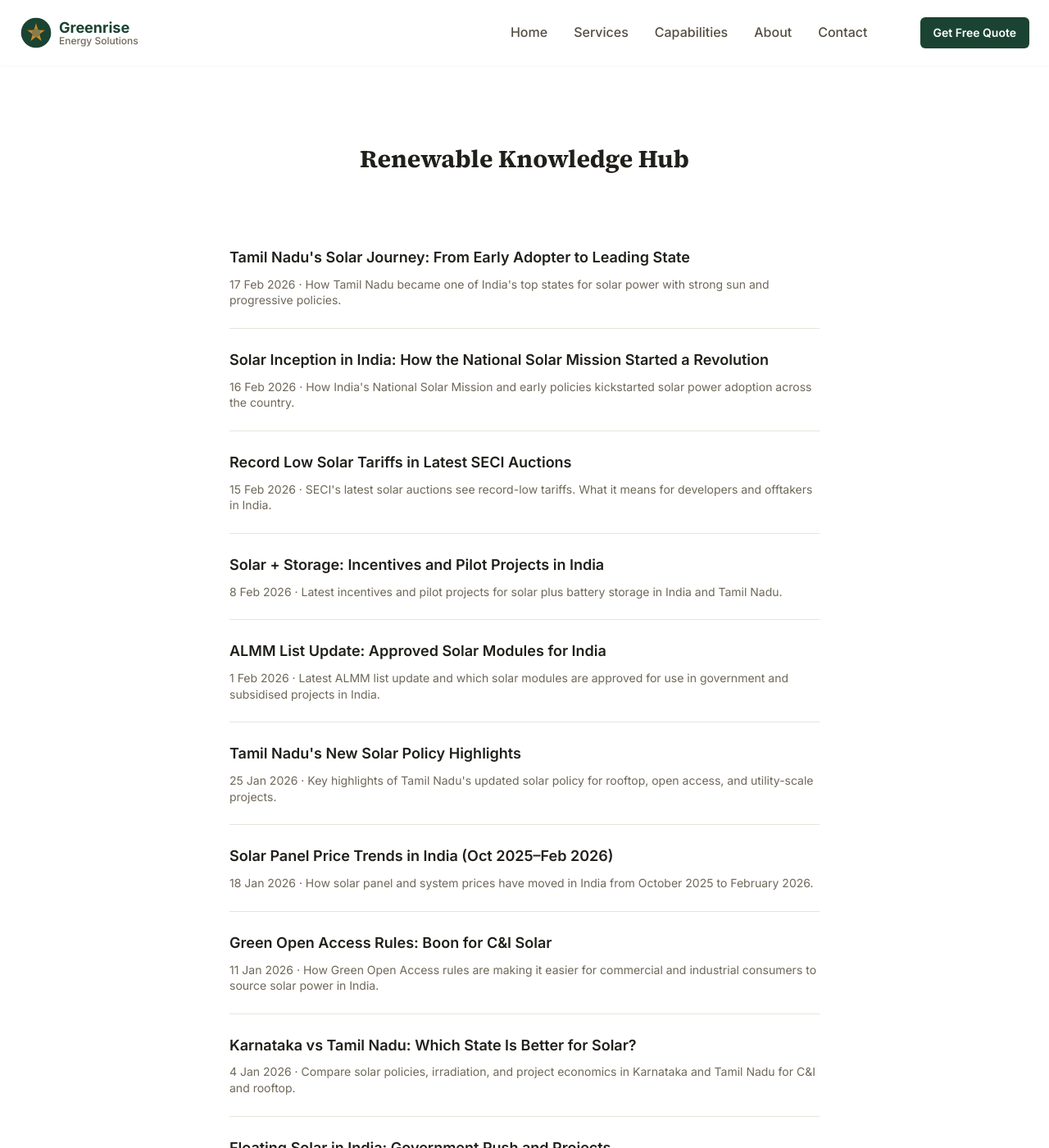
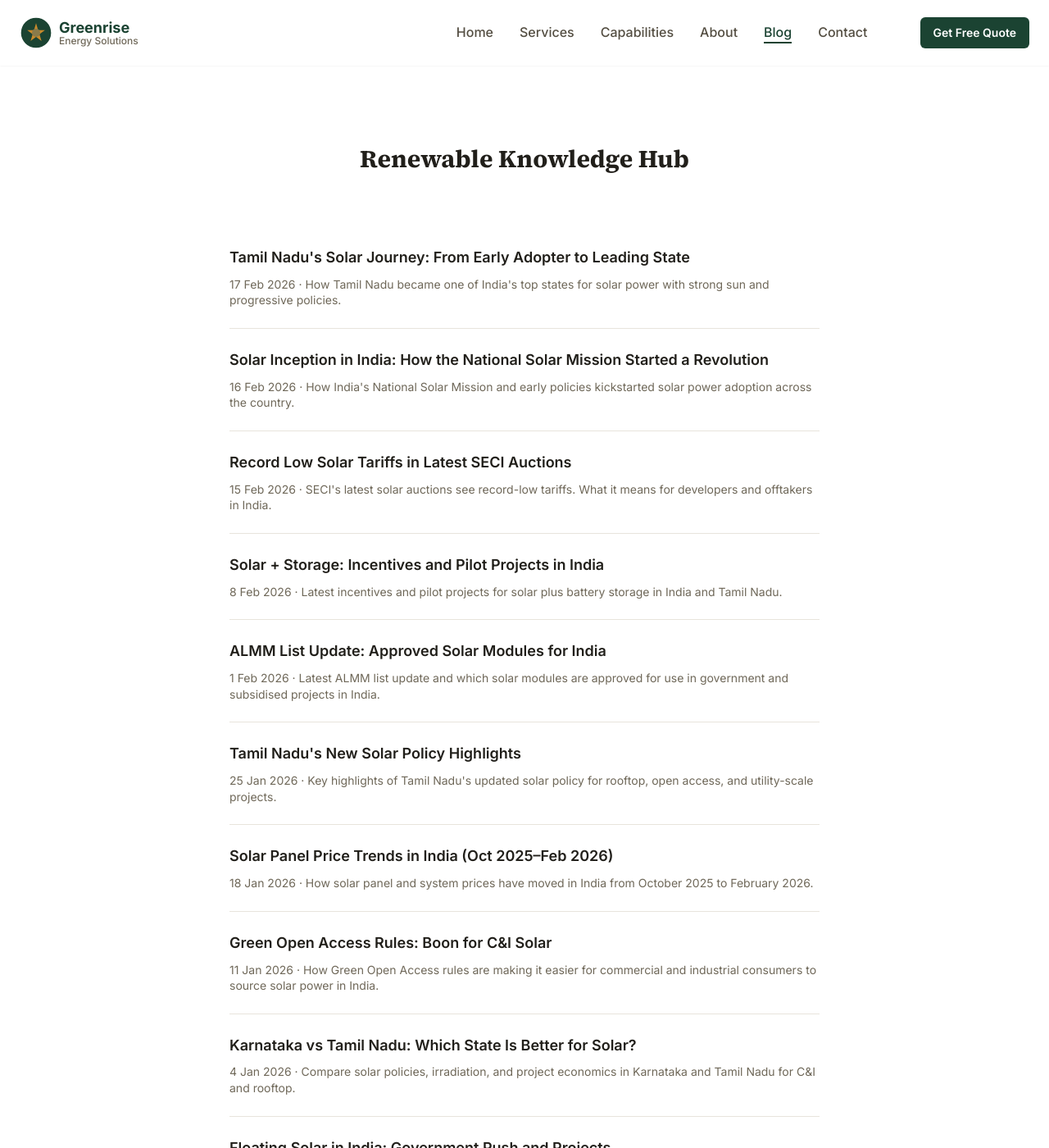
Before and after one commit to nbkarthi/greenriseenergy, a Jekyll site: the page built from blog/index.html, in a window 1280 px wide and 1400 px high. Shown: the whole window at 82% size. Built offline with Jekyll 4.4.1, drawn with Linux system fonts in a browser that asks for light colours.

Commit message:
re-enable blog in nav and footer

```diff
--- a/_includes/footer.html
+++ b/_includes/footer.html
@@ -30,9 +30,6 @@
         </div>
 
         <!-- Services -->
-        <!-- ponytail: Resources/Blog column removed while blog is off the nav (see header.html);
-             re-add a third .footer-column with the Blog link and restore footer-grid's 4th
-             column (css/style.css) when the blog comes back. -->
         <div class="footer-column">
           <h4>Services</h4>
           <nav class="footer-links" aria-label="Footer services">
@@ -40,6 +37,14 @@
             <a href="{{ '/#services' | relative_url }}">MSME & Industrial</a>
             <a href="{{ '/#services' | relative_url }}">Battery Storage (BESS)</a>
             <a href="{{ '/#services' | relative_url }}">Utility-Scale & PPA</a>
+          </nav>
+        </div>
+
+        <!-- Resources -->
+        <div class="footer-column">
+          <h4>Resources</h4>
+          <nav class="footer-links" aria-label="Footer resources">
+            <a href="{{ '/blog/' | relative_url }}">Blog</a>
           </nav>
         </div>
       </div>
--- a/_includes/header.html
+++ b/_includes/header.html
@@ -23,9 +23,7 @@
           <li><a href="{{ '/#services' | relative_url }}" class="nav-link">Services</a></li>
           <li><a href="{{ '/#capabilities' | relative_url }}" class="nav-link">Capabilities</a></li>
           <li><a href="{{ '/#about' | relative_url }}" class="nav-link">About</a></li>
-          <!-- ponytail: Blog nav link hidden for now — /blog/ pages still build and work via
-               direct link, just not surfaced in nav. Re-add `<li><a href="{{ '/blog/' | relative_url }}"
-               class="nav-link">Blog</a></li>` here (and in nav-mobile-menu below) to bring it back. -->
+          <li><a href="{{ '/blog/' | relative_url }}" class="nav-link{% if include.active == 'blog' %} active{% endif %}">Blog</a></li>
           <li><a href="{{ '/#contact' | relative_url }}" class="nav-link">Contact</a></li>
         </ul>
         <a href="{{ '/#contact' | relative_url }}" class="btn btn-primary btn-sm nav-cta">Get Free Quote</a>
@@ -46,6 +44,7 @@
         <li><a href="{{ '/#services' | relative_url }}" class="nav-link">Services</a></li>
         <li><a href="{{ '/#capabilities' | relative_url }}" class="nav-link">Capabilities</a></li>
         <li><a href="{{ '/#about' | relative_url }}" class="nav-link">About</a></li>
+        <li><a href="{{ '/blog/' | relative_url }}" class="nav-link{% if include.active == 'blog' %} active{% endif %}">Blog</a></li>
         <li><a href="{{ '/#contact' | relative_url }}" class="nav-link">Contact</a></li>
       </ul>
       <a href="{{ '/#contact' | relative_url }}" class="btn btn-primary">Get Free Quote</a>
--- a/_layouts/single.html
+++ b/_layouts/single.html
@@ -26,7 +26,7 @@
   </style>
 </head>
 <body>
-  {% include header.html %}
+  {% include header.html active="blog" %}
 
   <main role="main">
     <article class="post-wrap">
--- a/blog/index.html
+++ b/blog/index.html
@@ -40,7 +40,7 @@ permalink: /blog/
   </style>
 </head>
 <body>
-  {% include header.html %}
+  {% include header.html active="blog" %}
 
   <main role="main" style="padding-top: var(--header-height);">
     <section class="blog-section" style="padding-top: var(--spacing-4xl); padding-bottom: var(--spacing-4xl);">
--- a/css/style.css
+++ b/css/style.css
@@ -1099,7 +1099,7 @@ p {
 
 .footer-grid {
   display: grid;
-  grid-template-columns: 2fr 1fr 1fr;
+  grid-template-columns: 2fr 1fr 1fr 1fr;
   gap: var(--spacing-3xl);
   margin-bottom: var(--spacing-3xl);
 }
```
Also changed, not shown: CLAUDE.md (+1 -1 lines).
